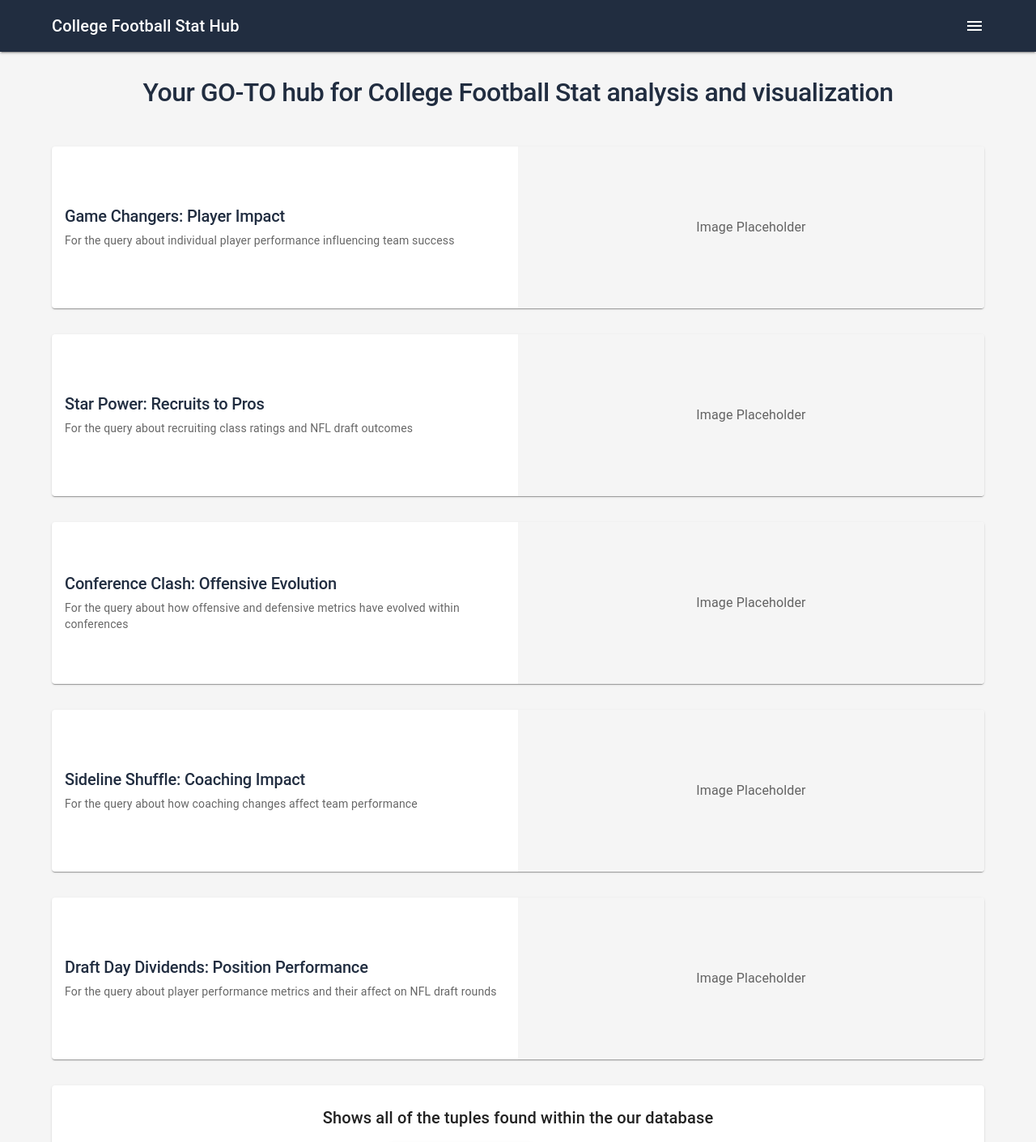
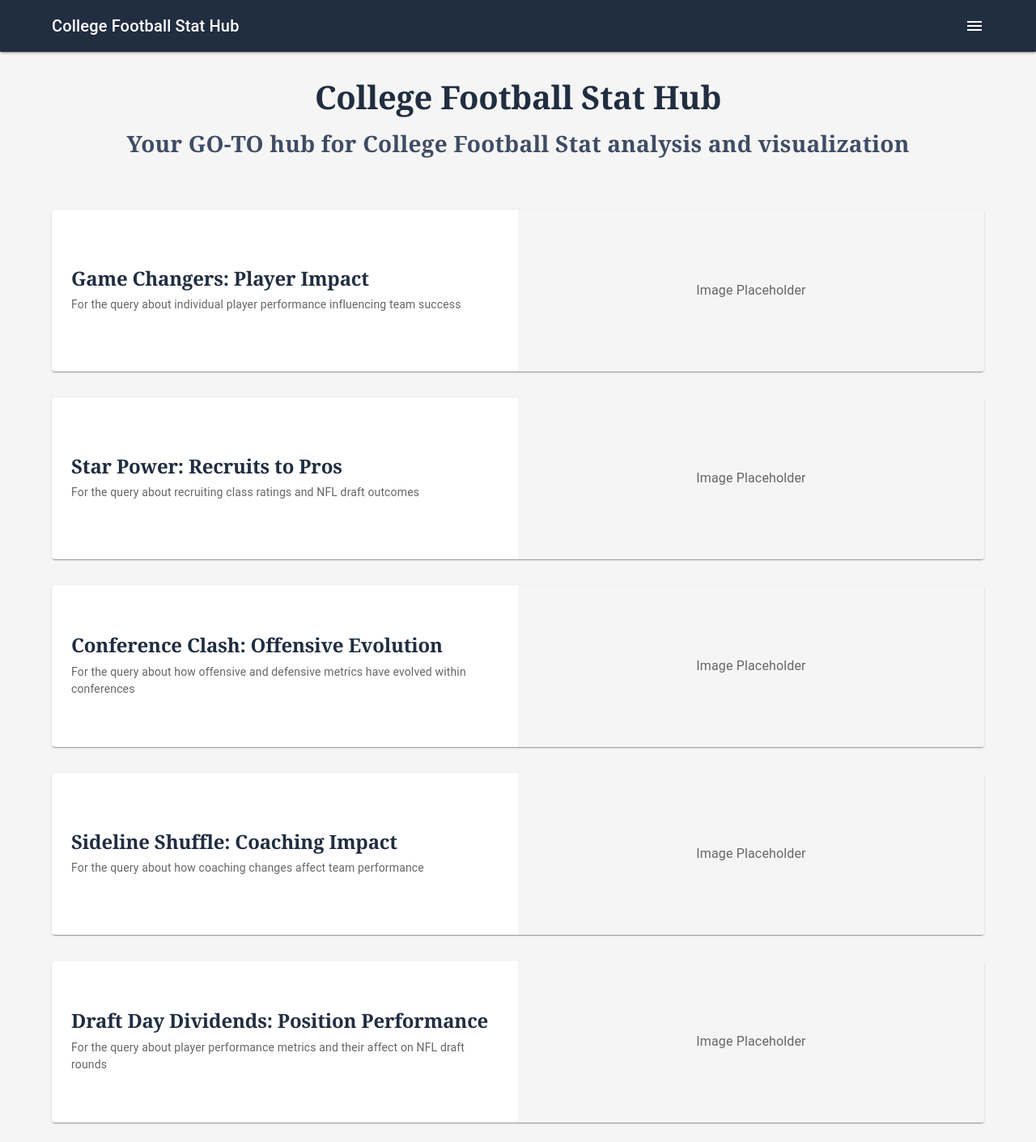
Before and after one commit to bakermo/CollegeFootballStats, a React (Vite) app in the folder collegefootballstats.client/: page / in a window 1280 px wide. Shown: the top 1411 px of the page at 81% size. Built offline with nearby package versions, Linux system fonts and the light colour scheme.

Commit message:
updated homepage font

```diff
--- a/collegefootballstats.client/src/components/AnalysisCard.jsx
+++ b/collegefootballstats.client/src/components/AnalysisCard.jsx
@@ -17,6 +17,9 @@ export default function AnalysisCard({ title, description, path }) {
                     backgroundColor: '#3F4C64',
                     '& .card-text': {
                         color: '#fff'
+                    },
+                    '& .card-description': {
+                        color: 'rgba(255, 255, 255, 0.8)'
                     }
                 }
             }}
@@ -26,27 +29,30 @@ export default function AnalysisCard({ title, description, path }) {
                 display: 'flex',
                 flexDirection: 'column',
                 justifyContent: 'center',
-                p: 2
+                p: 3
             }}>
                 <Typography
                     className="card-text"
                     variant="h2"
                     component="h2"
                     sx={{
-                        fontSize: '1.25rem',
-                        fontWeight: 500,
+                        fontSize: '1.5rem',
+                        fontWeight: 600,
                         mb: 1,
-                        color: '#212D40'
+                        color: '#212D40',
+                        fontFamily: 'Georgia, serif'
                     }}
                 >
                     {title}
                 </Typography>
                 <Typography
-                    className="card-text"
+                    className="card-description"
                     variant="body2"
                     sx={{
                         fontSize: '0.875rem',
-                        color: 'text.secondary'
+                        color: '#666',
+                        fontWeight: 400,
+                        lineHeight: 1.5
                     }}
                 >
                     {description}
@@ -54,12 +60,12 @@ export default function AnalysisCard({ title, description, path }) {
             </Box>
             <Box sx={{
                 width: '50%',
-                bgcolor: '#f5f5f5',
+                backgroundColor: '#f5f5f5',
                 display: 'flex',
                 alignItems: 'center',
                 justifyContent: 'center'
             }}>
-                <Typography sx={{ color: 'text.secondary' }}>
+                <Typography sx={{ color: '#666' }}>
                     Image Placeholder
                 </Typography>
             </Box>
--- a/collegefootballstats.client/src/pages/Home.jsx
+++ b/collegefootballstats.client/src/pages/Home.jsx
@@ -50,20 +50,34 @@ function Home() {
                     flexDirection: 'column'
                 }}
             >
+                <Box sx={{ textAlign: 'center', mb: 6 }}>
                     <Typography
-                    variant="h1"
+                        variant="h2"
                         component="h1"
-                    align="center"
-                    gutterBottom
                         sx={{
-                        fontSize: '2rem',
-                        fontWeight: 500,
-                        mb: 6,
-                        color: '#212D40'
+                            color: '#212D40',
+                            fontFamily: 'Georgia, serif',
+                            fontSize: '2.5rem',
+                            fontWeight: 700,
+                            mb: 2
+                        }}
+                    >
+                        College Football Stat Hub
+                    </Typography>
+                    <Typography
+                        variant="h4"
+                        component="h2"
+                        sx={{
+                            color: '#3F4C64',
+                            fontFamily: 'Georgia, serif',
+                            fontSize: '1.75rem',
+                            fontWeight: 600,
+                            mb: 2
                         }}
                     >
                         Your GO-TO hub for College Football Stat analysis and visualization
                     </Typography>
+                </Box>
 
                 <Box sx={{
                     display: 'flex',
@@ -87,7 +101,14 @@ function Home() {
                         gap: 2,
                         backgroundColor: '#fff'
                     }}>
-                        <Typography variant="h6">
+                        <Typography
+                            variant="h6"
+                            sx={{
+                                fontFamily: 'Georgia, serif',
+                                color: '#212D40',
+                                fontWeight: 600
+                            }}
+                        >
                             Shows all of the tuples found within the our database
                         </Typography>
                         <Box sx={{ display: 'flex', gap: 2 }}>
```
Lines whose indentation alone changed are shown as unchanged.
